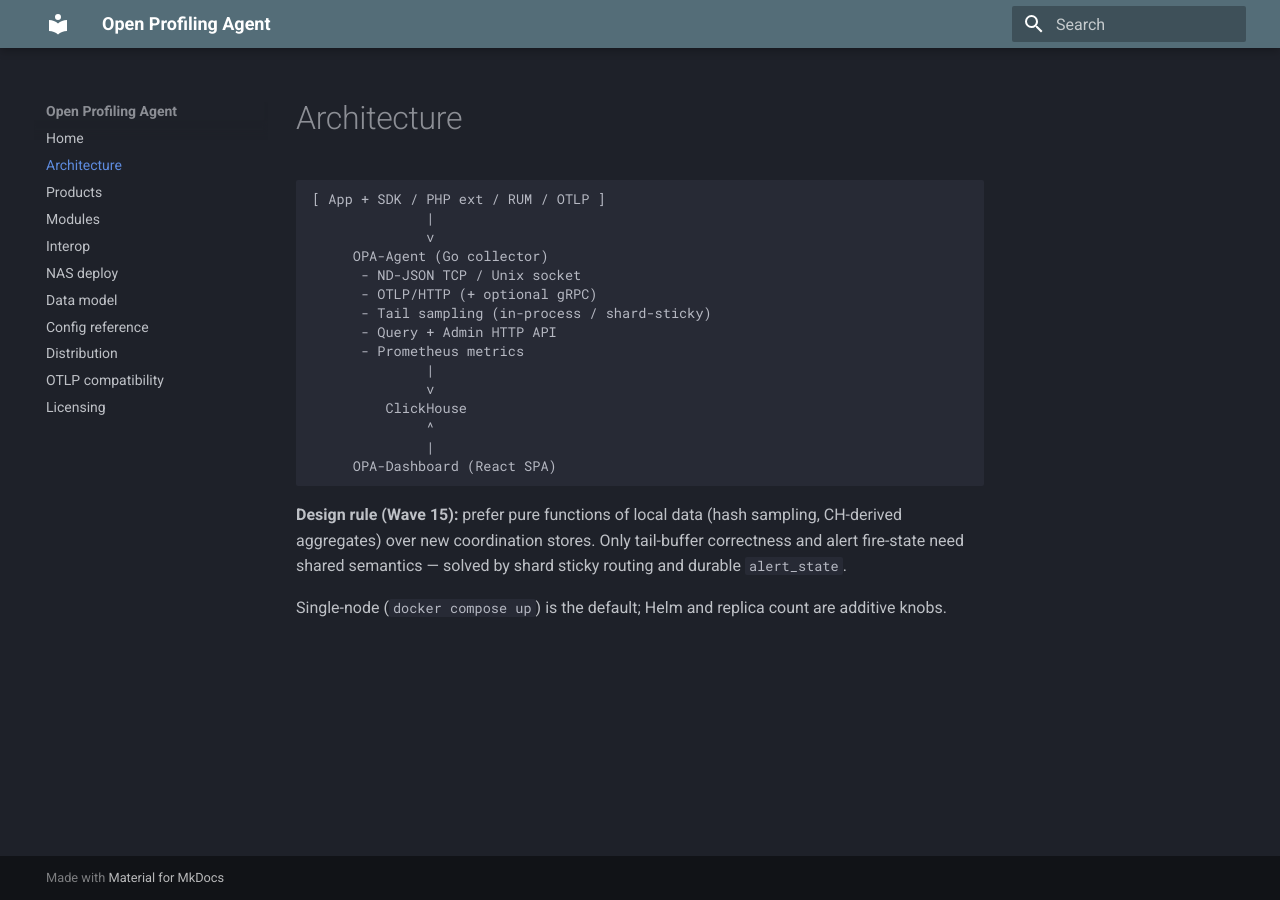
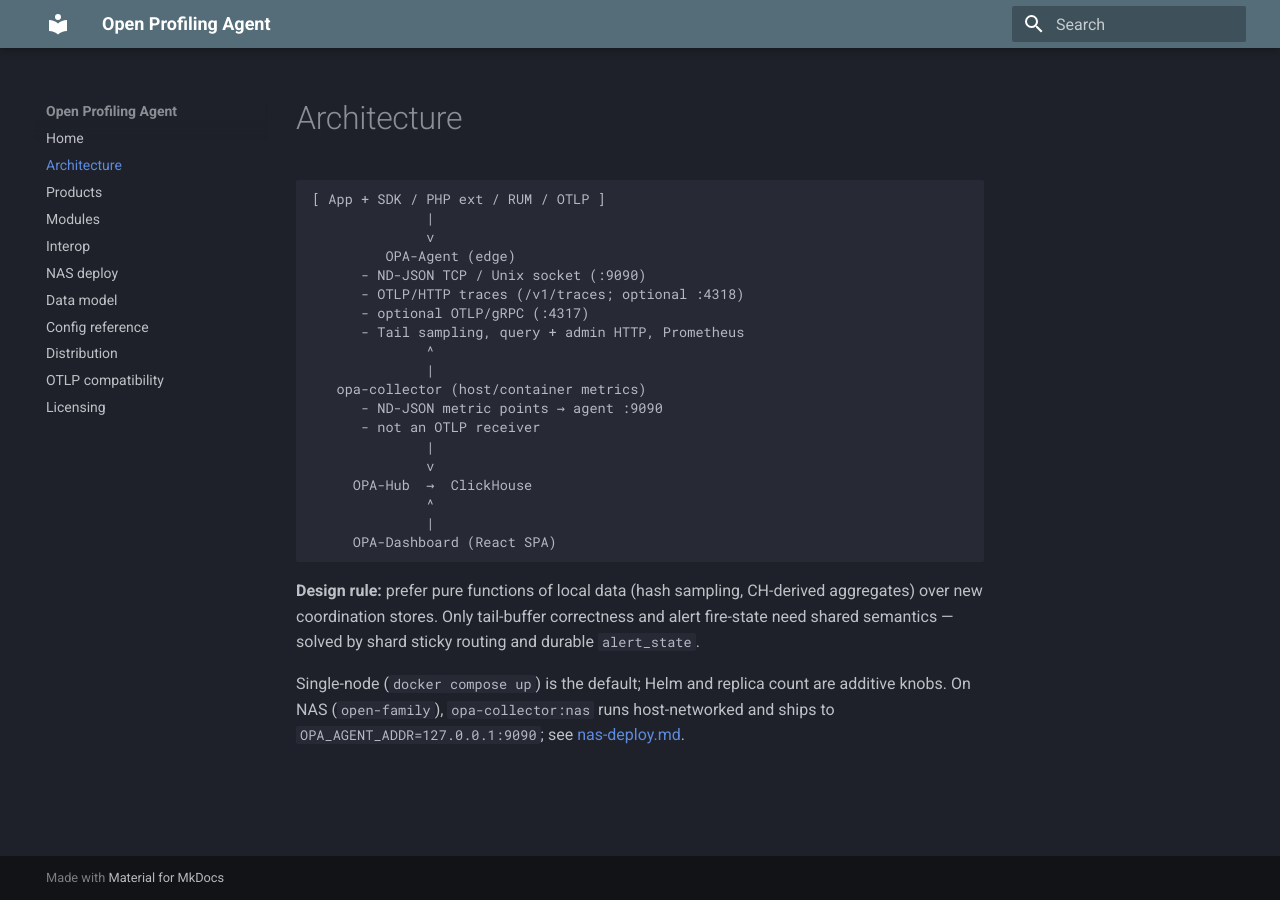
Before and after one commit to TheGrimmChester/OPA-Stack, an MkDocs documentation site: the page built from docs/architecture.md, in a window 1280 px wide. Built offline with MkDocs 1.6.1 and Material for MkDocs 9.7.7, drawn with Linux system fonts in a browser that asks for light colours.

Commit message:
Docs: Clarify opa-collector ND-JSON path on NAS. (#33)
Separate host-metrics collector from OTLP ingest, and document how to verify open_collector without an HTTP health endpoint.

Co-authored-by: TheGrimmChester <thegrimmchester@users.noreply.github.com>

````diff
--- a/docs/architecture.md
+++ b/docs/architecture.md
@@ -4,20 +4,24 @@
 [ App + SDK / PHP ext / RUM / OTLP ]
               |
               v
-     OPA-Agent (Go collector)
-      - ND-JSON TCP / Unix socket
-      - OTLP/HTTP (+ optional gRPC)
-      - Tail sampling (in-process / shard-sticky)
-      - Query + Admin HTTP API
-      - Prometheus metrics
+         OPA-Agent (edge)
+      - ND-JSON TCP / Unix socket (:9090)
+      - OTLP/HTTP traces (/v1/traces; optional :4318)
+      - optional OTLP/gRPC (:4317)
+      - Tail sampling, query + admin HTTP, Prometheus
+              ^
+              |
+   opa-collector (host/container metrics)
+      - ND-JSON metric points → agent :9090
+      - not an OTLP receiver
               |
               v
-         ClickHouse
+     OPA-Hub  →  ClickHouse
               ^
               |
      OPA-Dashboard (React SPA)
 ```
 
-**Design rule (Wave 15):** prefer pure functions of local data (hash sampling, CH-derived aggregates) over new coordination stores. Only tail-buffer correctness and alert fire-state need shared semantics — solved by shard sticky routing and durable `alert_state`.
+**Design rule:** prefer pure functions of local data (hash sampling, CH-derived aggregates) over new coordination stores. Only tail-buffer correctness and alert fire-state need shared semantics — solved by shard sticky routing and durable `alert_state`.
 
-Single-node (`docker compose up`) is the default; Helm and replica count are additive knobs.
+Single-node (`docker compose up`) is the default; Helm and replica count are additive knobs. On NAS (`open-family`), `opa-collector:nas` runs host-networked and ships to `OPA_AGENT_ADDR=127.0.0.1:9090`; see [nas-deploy.md](nas-deploy.md).
````
Also changed, not shown: docs/nas-deploy.md (+20 -1 lines), docs/otlp-compatibility.md (+2 -0 lines).
